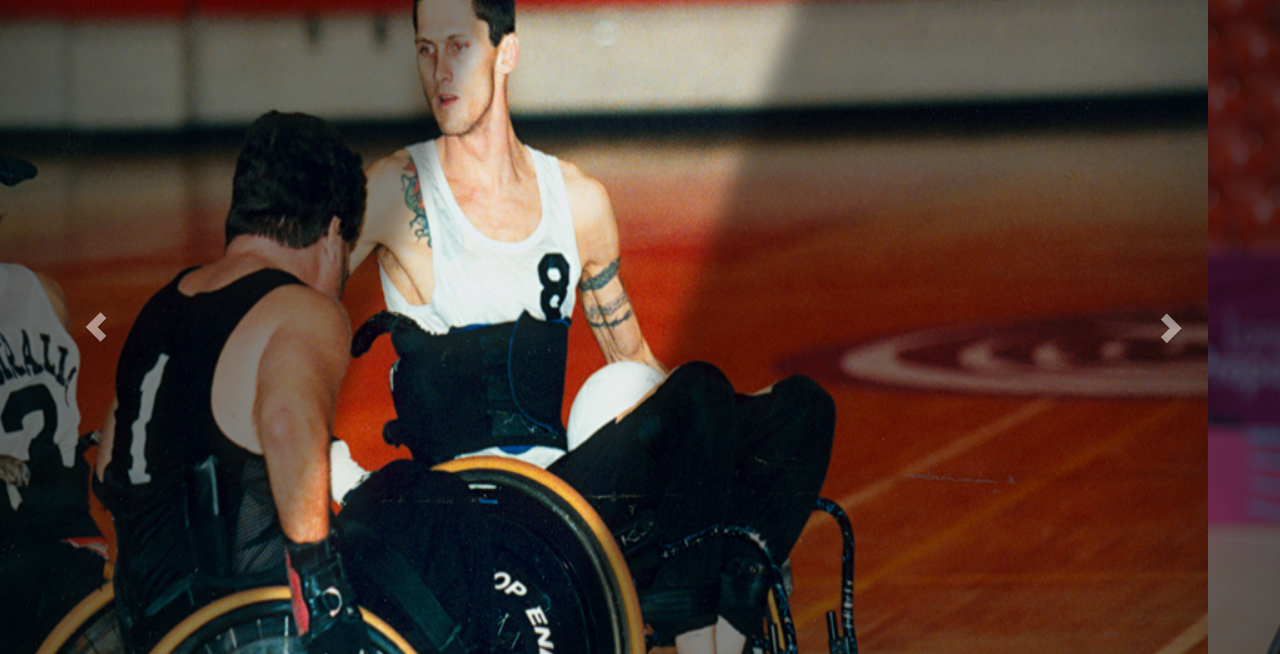
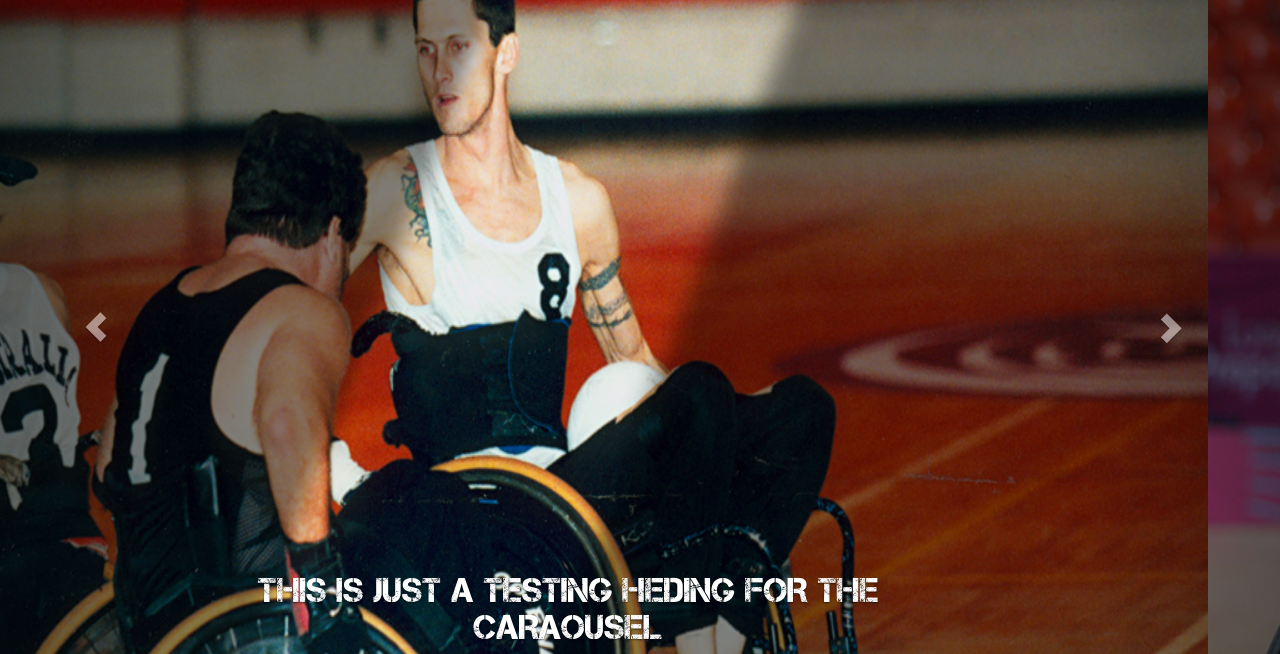
Before and after one commit to DaTechoGeek/rugby, a plain HTML site: page index.html in a window 1280 px wide. Shown: the part 73-727 px from the top of the page. Drawn offline with nearby package versions, Linux system fonts and the light colour scheme; files that its build step writes are made by us from their sources; files whose address does not match are found by name.

Commit message:
Minor changes in the html pages

```diff
--- a/index.html
+++ b/index.html
@@ -76,42 +76,42 @@
     <div class="item active">
       <img src="img/rugby1.jpg" alt="...">
       <div class="carousel-caption">
-
+      <h1>This is just a testing Heding for the caraousel</h1>
       </div>
     </div>
 
     <div class="item">
       <img src="img/rugby2.jpg" alt="...">
       <div class="carousel-caption">
-
+      <h1>This is just a testing Heding for the caraousel</h1>
       </div>
     </div>
 
     <div class="item">
       <img src="img/rugby4.jpg" alt="...">
       <div class="carousel-caption">
-
+      <h1>This is just a testing Heding for the caraousel</h1>
       </div>
     </div>
 
     <div class="item">
       <img src="img/rugby5.jpg" alt="...">
       <div class="carousel-caption">
-
+      <h1>This is just a testing Heding for the caraousel</h1>
       </div>
     </div>
 
     <div class="item">
       <img src="img/rugby6.jpg" alt="...">
       <div class="carousel-caption">
-
+      <h1>This is just a testing Heding for the caraousel</h1>
       </div>
     </div>
 
     <div class="item">
       <img src="img/rugby7.jpg" alt="...">
       <div class="carousel-caption">
-
+        <h1>Are you<br> Wheelchair Rugby<br> Ready ?</h1>
       </div>
     </div>
   </div>
```
Also changed, not shown: 2 other files.
